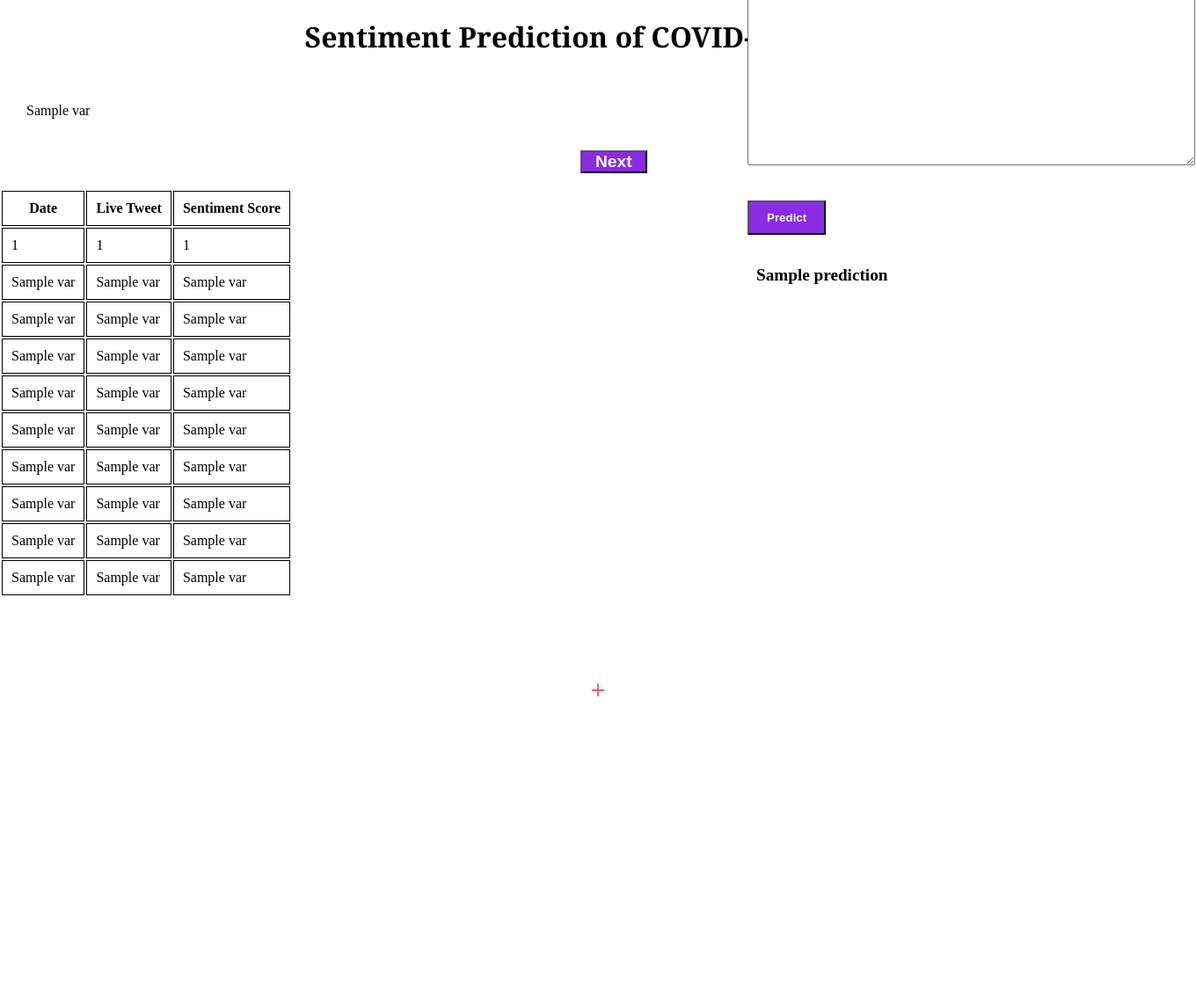
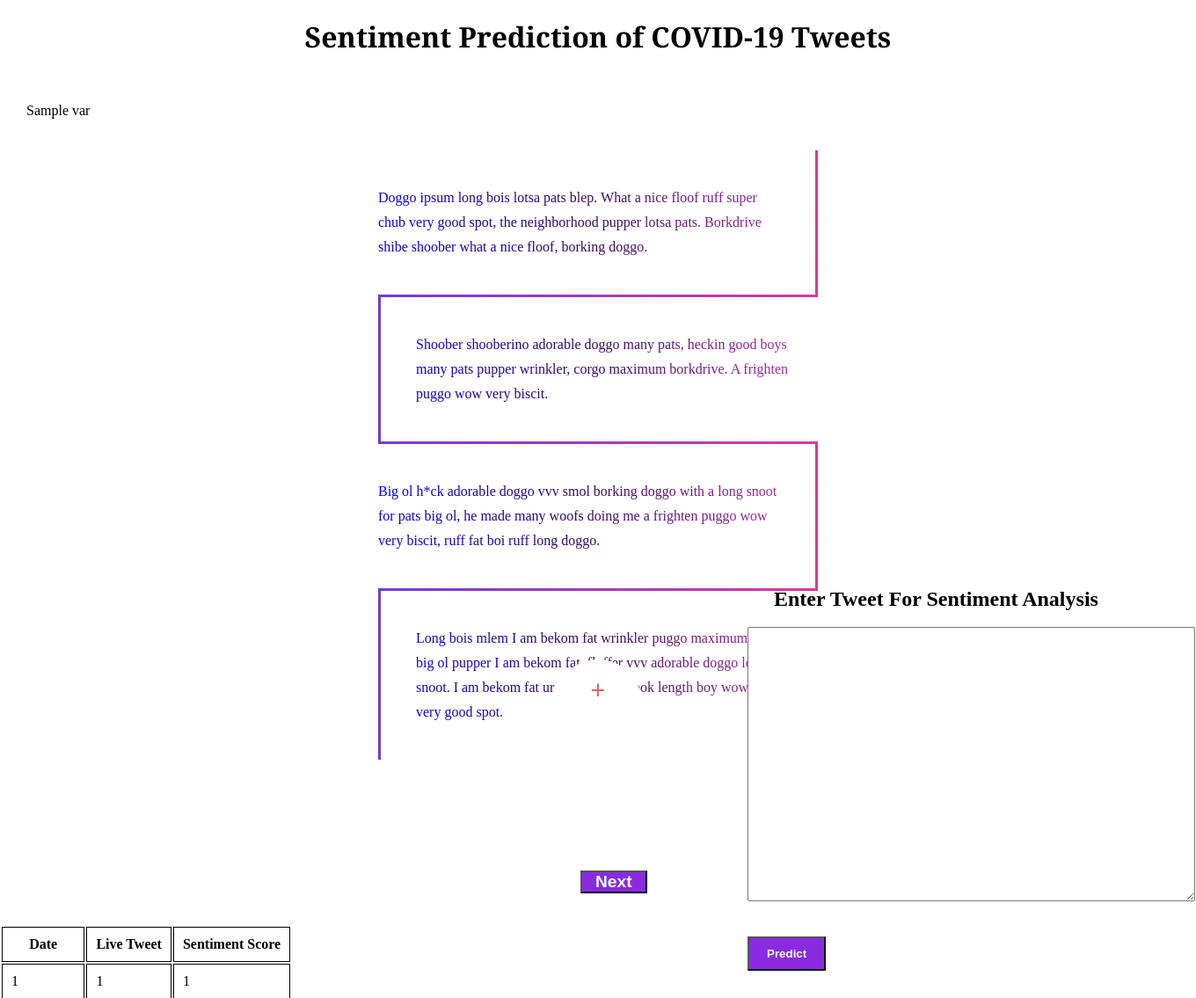
Before and after one commit to SmartPracticeschool/Covis, a Flask app: template templates/prediction.html in a window 1360 px wide. Shown: the top 1135 px of the page at 88% size. Before the commit the page ends 792 px from the top, so only its background shows below. Run offline with Flask 2, Linux system fonts and the light colour scheme; the template is opened without the code that fills it: most values are stand-ins (such as "Sample title", 1, 10 or a date in 2020); parts of the project's set-up code (start-up, migrations or seed data) failed here and were passed over; some libraries are stand-ins or nearby versions.

Commit message:
added timeline cards

```diff
--- a/templates/prediction.html
+++ b/templates/prediction.html
@@ -59,6 +59,84 @@
             background-color: blueviolet;
             color: azure;
         }
+
+        main {
+            min-width: 300px;
+            max-width: 500px;
+            margin: auto;
+        }
+
+        p {
+            font-size: 1em;
+            line-height: 1.75em;
+            border-top: 3px solid;
+            border-image: linear-gradient(to right, #743ad5 0%, #d53a9d 100%);
+            border-image-slice: 1;
+            border-width: 3px;
+            margin: 0;
+            padding: 40px;
+            counter-increment: section;
+            position: relative;
+        }
+
+        before {
+            font-size: 1em;
+            line-height: 1.75em;
+            border-top: 3px solid;
+            border-image: linear-gradient(to right, #743ad5 0%, #d53a9d 100%);
+            border-image-slice: 1;
+            border-width: 3px;
+            margin: 0;
+            padding: 40px;
+            counter-increment: section;
+            position: relative;
+            content: counter(section);
+            position: absolute;
+            border-radius: 50%;
+            padding: 10px;
+            height: 1.25em;
+            width: 1.25em;
+            text-align: center;
+            line-height: 1.25em;
+            font-size: 1em;
+        }
+
+
+        p:nth-child(odd) {
+            border-right: 3px solid;
+            padding-left: 0;
+        }
+
+        before {
+            border-right: 3px solid;
+            padding-left: 0;
+            left: 100%;
+            margin-left: -20px;
+        }
+
+
+        p:nth-child(even) {
+            border-left: 3px solid;
+            padding-right: 0;
+        }
+
+        before {
+            border-left: 3px solid;
+            padding-right: 0;
+            right: 100%;
+            margin-right: -20px;
+        }
+
+        p:first-child {
+            border-top: 0;
+            border-top-right-radius: 0;
+            border-top-left-radius: 0;
+        }
+
+        p:last-child {
+            border-bottom-right-radius: 0;
+            border-bottom-left-radius: 0;
+        }
     </style>
 </head>
 
@@ -77,9 +155,53 @@
     </div>
     <br>
     <br>
+    <main>
+        <p style=" background-image: linear-gradient(to left, rgb(184, 48, 184), rgb(59, 9, 95),blue);
+        -webkit-background-clip: text;
+        -moz-background-clip: text;
+        background-clip: text;
+        color: transparent;">Doggo ipsum
+            long bois lotsa pats
+            blep. What a nice floof ruff super chub
+            very good spot, the neighborhood
+            pupper
+            lotsa pats. Borkdrive shibe shoober what a nice floof, borking doggo.</p>
+        <p style=" background-image: linear-gradient(to left, rgb(184, 48, 184), rgb(59, 9, 95),blue);
+        -webkit-background-clip: text;
+        -moz-background-clip: text;
+        background-clip: text;
+        color: transparent;">Shoober
+            shooberino adorable doggo many pats, heckin good boys many pats pupper wrinkler, corgo maximum
+            borkdrive. A
+            frighten puggo wow very biscit.</p>
+        <p style=" background-image: linear-gradient(to left, rgb(184, 48, 184), rgb(59, 9, 95),blue);
+        -webkit-background-clip: text;
+        -moz-background-clip: text;
+        background-clip: text;
+        color: transparent;">Big ol h*ck
+            adorable doggo vvv smol borking doggo with a long snoot for pats big ol, he made many woofs doing
+            me a
+            frighten puggo wow very biscit, ruff fat boi ruff long doggo. </p>
+        <p style=" background-image: linear-gradient(to left, rgb(184, 48, 184), rgb(59, 9, 95),blue);
+        -webkit-background-clip: text;
+        -moz-background-clip: text;
+        background-clip: text;
+        color: transparent;">Long bois
+            mlem I am bekom fat wrinkler puggo maximum borkdrive big ol pupper I am bekom fat, fluffer vvv
+            adorable
+            doggo lotsa pats snoot. I am bekom fat ur givin me a spook length boy wow very biscit very good spot.</p>
+    </main>
+    <br>
+    <br>
+    <br>
+    <br>
+    <br>
+    <br>
+    <br>
     <form action="{{url_for('prediction2')}}" method="POST">
         <button name="fbutton" class="atext" type="submit" value="Next"><b>Next</b></button>
     </form>
+    <br>
     <br>
     <table class="table">
         <tr>
@@ -158,4 +280,7 @@
     <div class="result">
         {{prediction}}
     </div>
+    <br>
+    <br>
+    <br>
     {% endblock %}
```
